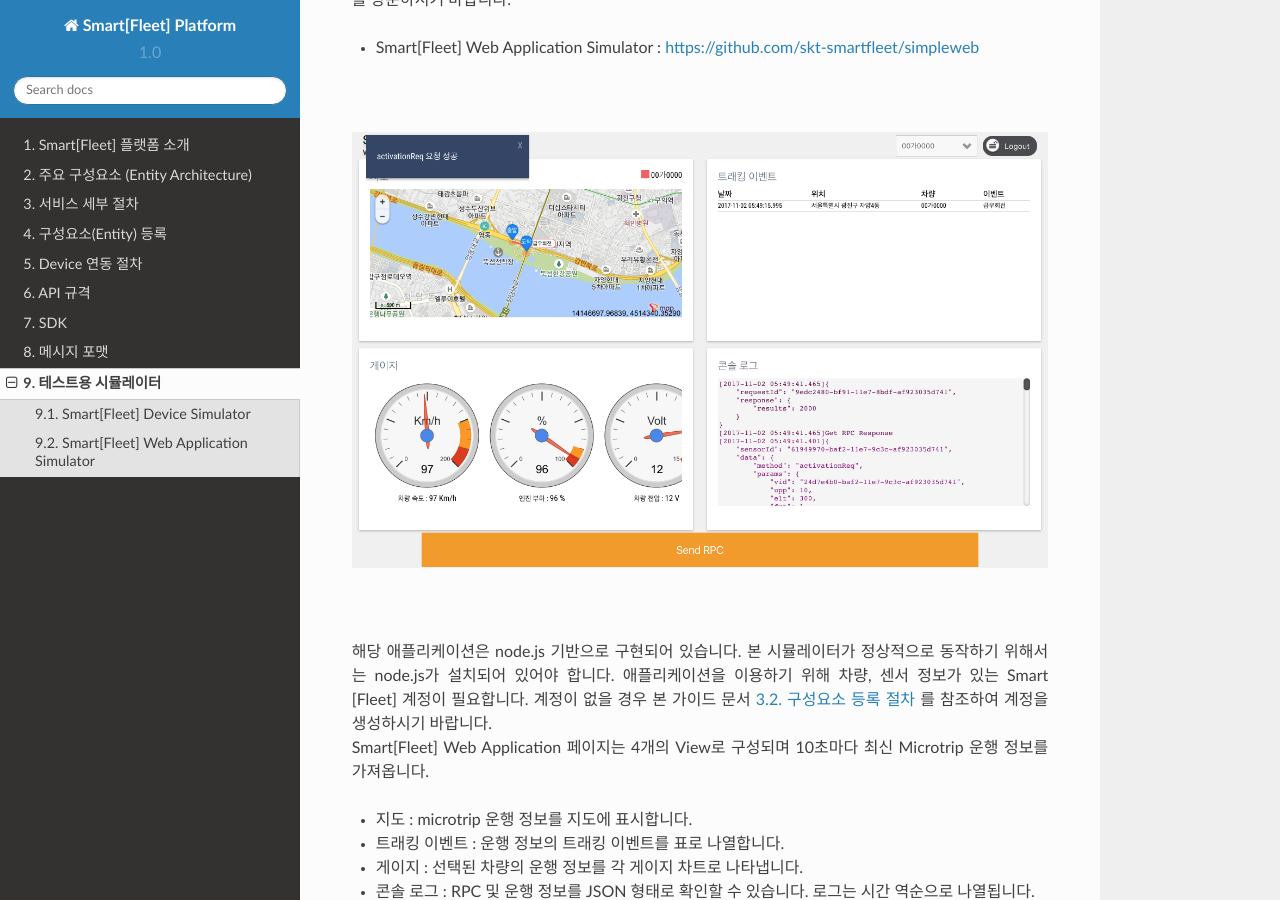
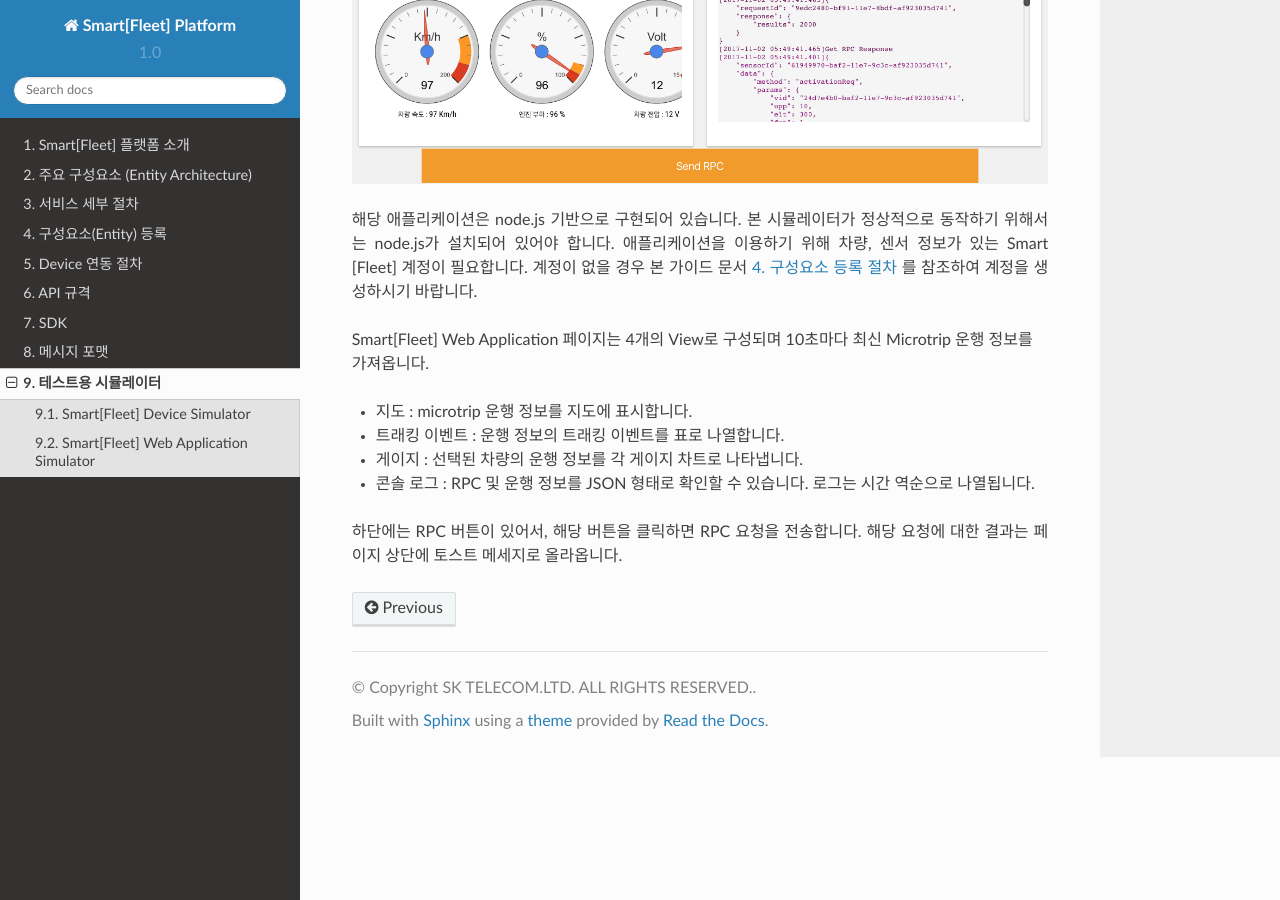
Before and after one commit to skt-smartfleet/web_document, a Sphinx documentation site: the page built from source/simulator.rst, in a window 1280 px wide and 900 px high, scrolled down 2141 px. Built offline with Sphinx 7.4.7 and the Read the Docs theme 2.0.0, drawn with Linux system fonts in a browser that asks for light colours; some of the changed lines change nothing that is shown.

Commit message:
Update simulator.rst

```diff
--- a/source/simulator.rst
+++ b/source/simulator.rst
@@ -9,16 +9,9 @@
 
 본 가이드 문서 중 3.4. Device 연동 절차/*링크*/ 또는 아래 그림의 서비스 연동 기본 절차에서 볼 수 있듯이 서비스를 이용하려면 어플리케이션과 디바이스(센서) 둘다 필요합니다.
 
-|br|
-
 .. image:: ../images/simulator/7.png
 
-|br|
-
 SKT에서는 개발 파트너분들 중 센서/디바이스 혹은 어플리케이션 하나만 테스트를 원할 경우를 대비하여 디바이스/센서 및 애플리케이션 대행 역할을 담당하는 테스트용 시뮬레이터를 제공합니다.
-
-|br|
-|br|
 
 Smart[Fleet] Device Simulator
 -------------------------------
@@ -31,11 +24,7 @@
 
 - Smart[Fleet] Device Simulator : https://github.com/skt-smartfleet/device-simulator
 
-|br|
-
 .. image:: ../images/simulator/7_1.png
-
-|br|
 
 .. rst-class:: text-align-justify
 
@@ -63,9 +52,6 @@
 
 .. _Repository Issue: https://github.com/skt-smartfleet/device-simulator/issues
 
-|br|
-|br|
-
 .. _web-application-simulator:
 
 Smart[Fleet] Web Application Simulator
@@ -79,16 +65,12 @@
 
 - Smart[Fleet] Web Application Simulator : https://github.com/skt-smartfleet/simpleweb
 
-|br|
-
 .. image:: ../images/simulator/7_2.png
-
-|br|
 
 .. rst-class:: text-align-justify
 
-해당 애플리케이션은 node.js 기반으로 구현되어 있습니다. 본 시뮬레이터가 정상적으로 동작하기 위해서는 node.js가 설치되어 있어야 합니다. 애플리케이션을 이용하기 위해 차량, 센서 정보가 있는 Smart [Fleet] 계정이 필요합니다. 계정이 없을 경우 본 가이드 문서 :ref:`3.2. 구성요소 등록 절차 <entity-procedure>` 를 참조하여 계정을 생성하시기 바랍니다.
-|br|
+해당 애플리케이션은 node.js 기반으로 구현되어 있습니다. 본 시뮬레이터가 정상적으로 동작하기 위해서는 node.js가 설치되어 있어야 합니다. 애플리케이션을 이용하기 위해 차량, 센서 정보가 있는 Smart [Fleet] 계정이 필요합니다. 계정이 없을 경우 본 가이드 문서 :ref:`4. 구성요소 등록 절차 <entity-registration>` 를 참조하여 계정을 생성하시기 바랍니다.
+
 Smart[Fleet] Web Application 페이지는 4개의 View로 구성되며 10초마다 최신 Microtrip 운행 정보를 가져옵니다.
 
 .. rst-class:: text-align-justify
@@ -101,6 +83,3 @@
 .. rst-class:: text-align-justify
 
 하단에는 RPC 버튼이 있어서, 해당 버튼을 클릭하면 RPC 요청을 전송합니다. 해당 요청에 대한 결과는 페이지 상단에 토스트 메세지로 올라옵니다.
-
-|br|
-|br|
```
